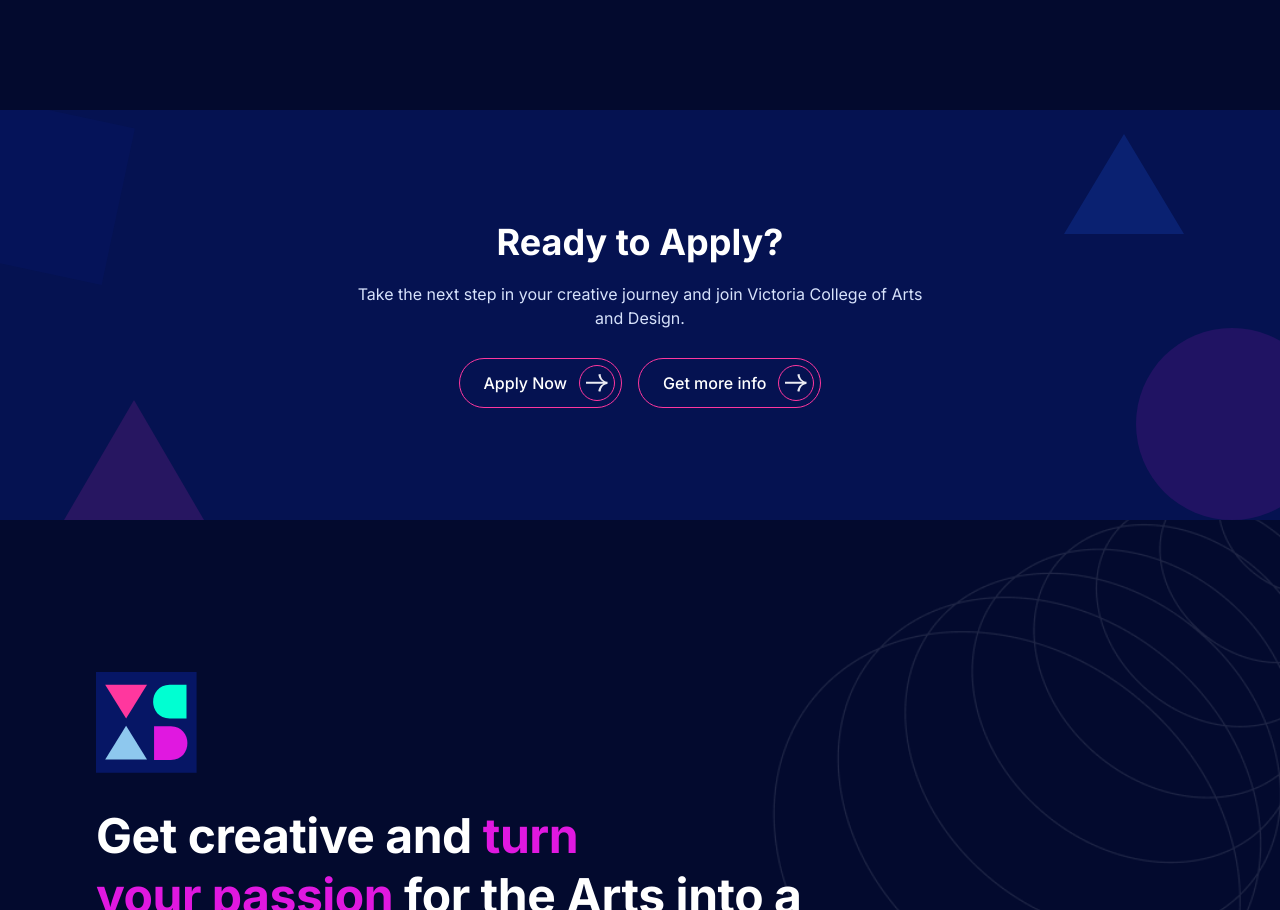
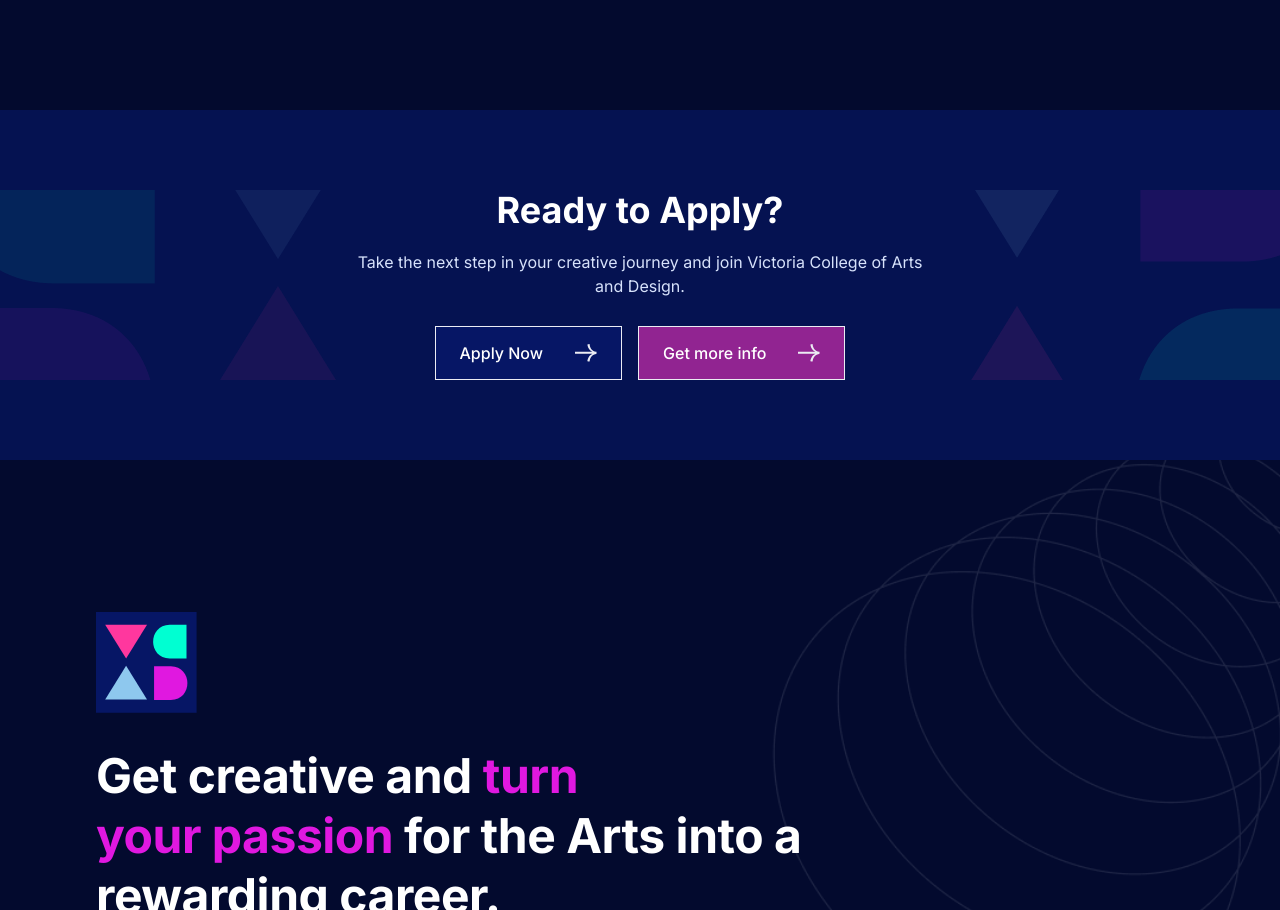
Before and after one commit to Protik111/vcad-front, a Next.js app: page /courses/business-and-management in a window 1280 px wide. Shown: the part 3998-4908 px from the top of the page. Built offline with nearby package versions, Linux system fonts and the light colour scheme.

Commit message:
feat: ready to apply bg

```diff
--- a/components/course-detail/ApplyCtaSection.tsx
+++ b/components/course-detail/ApplyCtaSection.tsx
@@ -7,26 +7,21 @@
  */
 export default function ApplyCtaSection() {
   return (
-    <section className="relative overflow-hidden bg-card py-20 sm:py-28">
-      <div aria-hidden="true" className="pointer-events-none absolute inset-0 opacity-40">
-        <div className="absolute -left-10 top-0 h-40 w-40 rotate-12 bg-navy" />
-        <div className="absolute left-16 bottom-0 h-0 w-0 border-x-[70px] border-b-[120px] border-x-transparent border-b-plum/60" />
-        <div className="absolute right-24 top-6 h-0 w-0 border-x-[60px] border-b-[100px] border-x-transparent border-b-blue/50" />
-        <div className="absolute -right-12 bottom-0 h-48 w-48 rounded-full bg-magenta/30" />
-      </div>
-
-      <Container className="relative">
+    <section className="relative overflow-hidden bg-card py-20 sm:py-20">
+      <Container className="relative bg-[url('/images/apply-cta-left-bg.png'),url('/images/apply-cta-right-bg.png')] bg-[position:left,right] bg-no-repeat bg-auto">
         <div className="mx-auto flex max-w-xl flex-col items-center gap-5 text-center">
-          <h2 className="text-3xl font-bold text-white sm:text-4xl">Ready to Apply?</h2>
+          <h2 className="text-3xl font-bold text-white sm:text-4xl">
+            Ready to Apply?
+          </h2>
           <p className="text-default text-pale-blue">
             Take the next step in your creative journey and join Victoria
             College of Arts and Design.
           </p>
           <div className="mt-2 flex flex-col gap-4 sm:flex-row">
-            <Button href="/apply" arrow="outline">
+            <Button href="/apply" variant="solid">
               Apply Now
             </Button>
-            <Button href="/contact" arrow="outline">
+            <Button href="/contact" variant="outline">
               Get more info
             </Button>
           </div>
--- a/components/ui/Button.tsx
+++ b/components/ui/Button.tsx
@@ -26,7 +26,7 @@
 
 const VARIANT_STYLES = {
   outline:
-    "gap-3 rounded-pill border border-pink py-1.5 pl-6 pr-1.5 hover:bg-pink/10",
+    "gap-8 border border-[#EBECF3] bg-[#912491] px-6 py-3.5 hover:border-pink",
   solid: "gap-8 border border-[#EBECF3] bg-navy px-6 py-3.5 hover:border-pink",
 } as const;
 
@@ -96,7 +96,7 @@
       {variant === "solid" ? (
         <PlainArrow />
       ) : (
-        arrow !== "none" && <ArrowIcon variant={arrow} />
+        arrow !== "none" && <PlainArrow />
       )}
     </>
   );
```
Also changed, not shown: public/images/apply-cta-left-bg.png (added), public/images/apply-cta-right-bg.png (added).
